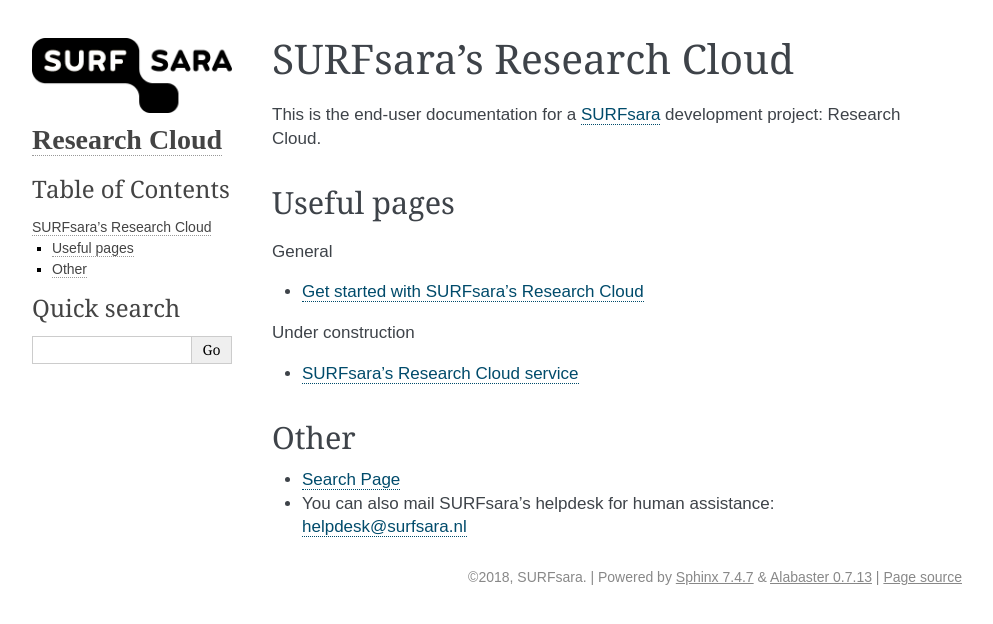
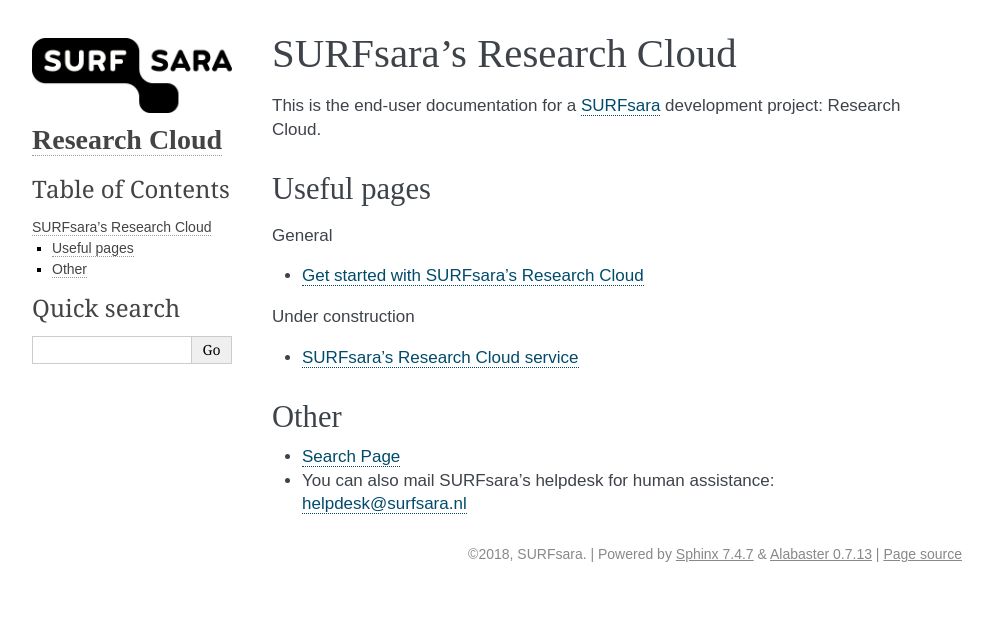
Before and after one commit to sara-nl/researchclouddocs, a Sphinx documentation site: the page built from docs/index.rst, in a window 1280 px wide. Shown: the top 624 px of the page, without its empty margins (148-1141 px from the left). Built offline with Sphinx 7.4.7, drawn with Linux system fonts in a browser that asks for light colours.

Commit message:
more detailed css

```diff
--- a/docs/_static/custom.css
+++ b/docs/_static/custom.css
@@ -11,3 +11,16 @@
 h3, h4, h5, h6 {
     font-family: Arial, sans-serif;
 }
+/* need to do the same for div.body */
+div.body h1 {
+    font-family: VarelaRoundRegular, serif;
+}
+div.body h2 {
+    font-family: ProximaNovaSoft, serif;
+}
+div.body h3,
+div.body h4,
+div.body h5,
+div.body h6 {
+    font-family: Arial, sans-serif;
+}
```
